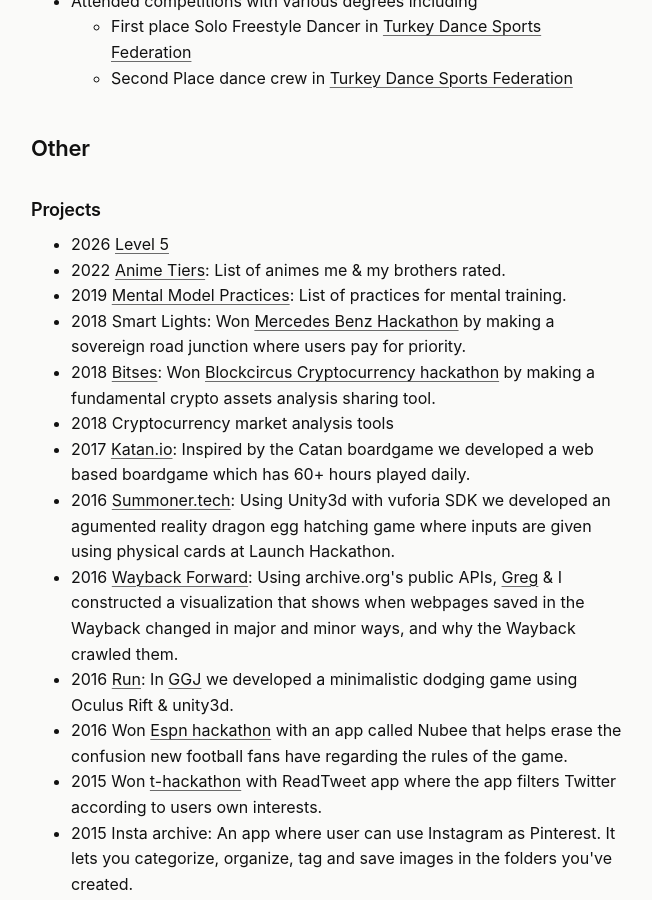
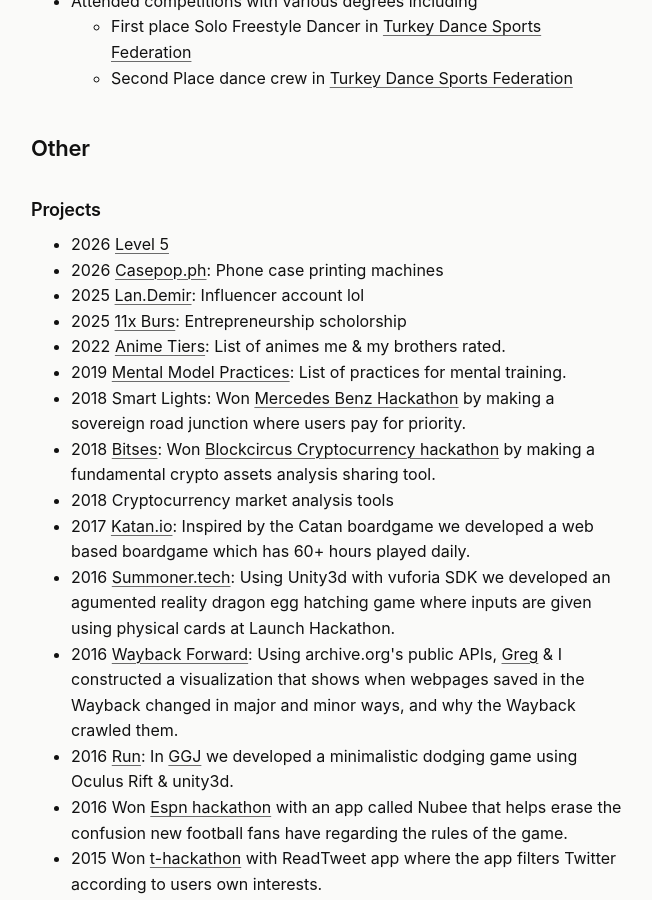
Before and after one commit to demiculus/demiculus.github.io, a Jekyll site: the page built from about.md, in a window 1280 px wide and 900 px high, scrolled down 1454 px. Shown: the whole window, without its empty margins (313-965 px from the left). Built offline with Jekyll 4.4.1, drawn with Linux system fonts in a browser that asks for light colours.

Commit message:
Add recent projects to about page and a midwit meme image.
Co-authored-by: Cursor <cursoragent@cursor.com>

```diff
--- a/about.md
+++ b/about.md
@@ -59,6 +59,18 @@ Worked on various projects in the cryptocurrency space. These include:
   <li>
     <span class="post-date">2026</span>
     <span><a href="https://luma.com/level-5">Level 5</a></span>
+  </li>
+  <li>
+    <span class="post-date">2026</span>
+    <span><a href="https://casepop.ph/">Casepop.ph</a>: Phone case printing machines</span>
+  </li>
+  <li>
+    <span class="post-date">2025</span>
+    <span><a href="https://www.instagram.com/lan.demir">Lan.Demir</a>: Influencer account lol</span>
+  </li>
+  <li>
+    <span class="post-date">2025</span>
+    <span><a href="https://11xburs.com/">11x Burs</a>: Entrepreneurship scholorship</span>
   </li>
   <li>
     <span class="post-date">2022</span>
```
Also changed, not shown: midwit.md (+3 -1 lines), img/midwit-im.jpg (added).
